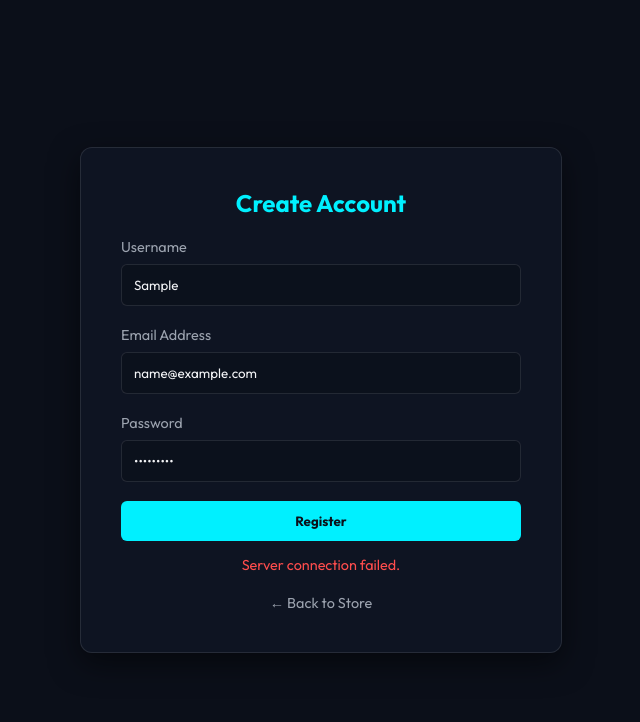
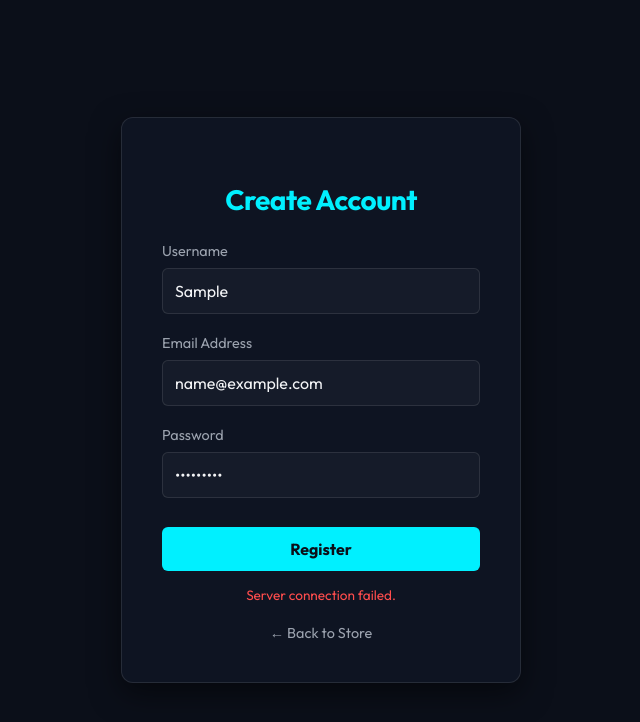
Before and after one commit to Focus476/Nexus-store, a website: page register.html in a window 1280 px wide. Both pictures are taken after typing "Sample", "name@example.com", "Sample123" into the empty fields and a click on the button "Register". Shown: the whole page, without its empty margins (319-959 px from the left). Drawn offline with Linux system fonts and the light colour scheme; no server answers.

Commit message:
Add files via upload

```diff
--- a/register.html
+++ b/register.html
@@ -3,7 +3,7 @@
 <head>
     <meta charset="UTF-8">
     <meta name="viewport" content="width=device-width, initial-scale=1.0">
-    <title>NEXUS // Register</title>
+    <title>Register // NEXUS</title>
     <link href="https://fonts.googleapis.com/css2?family=Outfit:wght@300;400;600;700&display=swap" rel="stylesheet">
     <style>
         :root {
@@ -15,6 +15,7 @@
             --text-muted: #9ca3af;
             --border-color: rgba(255, 255, 255, 0.1);
         }
+
         body {
             margin: 0;
             font-family: 'Outfit', sans-serif;
@@ -24,98 +25,152 @@
             justify-content: center;
             align-items: center;
             height: 100vh;
+            overflow: hidden;
         }
-        .form-card {
+
+        .login-card {
             background: var(--card-bg);
             border: 1px solid var(--border-color);
+            border-radius: 12px;
             padding: 40px;
-            border-radius: 12px;
             width: 100%;
             max-width: 400px;
+            box-sizing: border-box;
             backdrop-filter: blur(10px);
             box-shadow: 0 10px 30px rgba(0,0,0,0.5);
+            text-align: center;
         }
-        h2 { margin-top: 0; color: var(--accent-color); text-align: center; }
-        .input-group { margin-bottom: 20px; }
-        label { display: block; margin-bottom: 8px; color: var(--text-muted); font-size: 0.9rem; }
-        input {
+
+        .login-card h2 {
+            margin-bottom: 25px;
+            color: var(--accent-color);
+            font-size: 1.75rem;
+            letter-spacing: -0.5px;
+        }
+
+        .form-group {
+            margin-bottom: 20px;
+            text-align: left;
+        }
+
+        .form-group label {
+            display: block;
+            margin-bottom: 8px;
+            font-size: 0.9rem;
+            color: var(--text-muted);
+        }
+
+        .form-group input {
             width: 100%;
             padding: 12px;
-            background: rgba(11, 15, 25, 0.5);
+            border-radius: 6px;
+            background: rgba(255, 255, 255, 0.03);
             border: 1px solid var(--border-color);
-            border-radius: 6px;
             color: var(--text-main);
             font-family: 'Outfit', sans-serif;
             box-sizing: border-box;
+            font-size: 1rem;
+            outline: none;
+            transition: border-color 0.2s ease;
         }
-        input:focus { border-color: var(--accent-color); outline: none; box-shadow: 0 0 10px var(--accent-glow); }
+
+        .form-group input:focus {
+            border-color: var(--accent-color);
+            box-shadow: 0 0 10px var(--accent-glow);
+        }
+
         .submit-btn {
             width: 100%;
+            padding: 12px;
             background: var(--accent-color);
             color: var(--bg-color);
             border: none;
-            padding: 12px;
+            border-radius: 6px;
             font-weight: 700;
-            border-radius: 6px;
+            font-size: 1rem;
             cursor: pointer;
             font-family: 'Outfit', sans-serif;
-            transition: box-shadow 0.2s;
+            transition: box-shadow 0.2s ease;
+            margin-top: 10px;
         }
-        .submit-btn:hover { box-shadow: 0 0 15px var(--accent-glow); }
-        .message { margin-top: 15px; text-align: center; font-size: 0.9rem; }
-        .back-link { display: block; text-align: center; margin-top: 20px; color: var(--text-muted); text-decoration: none; font-size: 0.9rem; }
-        .back-link:hover { color: var(--accent-color); }
+
+        .submit-btn:hover {
+            box-shadow: 0 0 20px var(--accent-glow);
+        }
+
+        .error-msg {
+            color: #ff4d4d;
+            font-size: 0.85rem;
+            margin-top: 15px;
+            display: none;
+        }
+
+        .back-link {
+            display: block;
+            margin-top: 20px;
+            color: var(--text-muted);
+            text-decoration: none;
+            font-size: 0.9rem;
+            transition: color 0.2s ease;
+        }
+
+        .back-link:hover {
+            color: var(--accent-color);
+        }
     </style>
 </head>
 <body>
-    <div class="form-card">
+
+    <div class="login-card">
         <h2>Create Account</h2>
-        <form id="registerForm">
-            <div class="input-group">
+        <form id="register-form">
+            <div class="form-group">
                 <label>Username</label>
-                <input type="text" id="username" required>
+                <input type="text" id="username" required placeholder="johndoe">
             </div>
-            <div class="input-group">
+            <div class="form-group">
                 <label>Email Address</label>
-                <input type="email" id="email" required>
+                <input type="email" id="email" required placeholder="name@example.com">
             </div>
-            <div class="input-group">
+            <div class="form-group">
                 <label>Password</label>
-                <input type="password" id="password" required>
+                <input type="password" id="password" required placeholder="••••••••">
             </div>
             <button type="submit" class="submit-btn">Register</button>
+            <div id="error-message" class="error-msg">Server connection failed.</div>
         </form>
-        <div class="message" id="responseMessage"></div>
         <a href="index.html" class="back-link">&larr; Back to Store</a>
     </div>
 
     <script>
-        document.getElementById('registerForm').addEventListener('submit', async (e) => {
+        document.getElementById('register-form').addEventListener('submit', async (e) => {
             e.preventDefault();
             const username = document.getElementById('username').value;
             const email = document.getElementById('email').value;
             const password = document.getElementById('password').value;
-            const msgBox = document.getElementById('responseMessage');
+            const errorDiv = document.getElementById('error-message');
+
+            errorDiv.style.display = 'none';
 
             try {
                 const response = await fetch('https://nexus-store-2qph.onrender.com/api/register', {
                     method: 'POST',
                     headers: { 'Content-Type': 'application/json' },
-                    body: JSON.stringify({ username, email, password })
+                    body: JSON.stringify({ username, email, password }),
+                    credentials: 'include'
                 });
 
-                const resultText = await response.text();
+                const data = await response.json();
+
                 if (response.ok) {
-                    msgBox.style.color = 'var(--accent-color)';
-                    msgBox.textContent = resultText;
-                    setTimeout(() => window.location.href = 'login.html', 1500);
+                    window.location.href = 'login.html';
                 } else {
-                    msgBox.style.color = '#ff4d4d';
-                    msgBox.textContent = resultText;
+                    errorDiv.textContent = data.message || 'Registration failed.';
+                    errorDiv.style.display = 'block';
                 }
             } catch (err) {
-                msgBox.style.color = '#ff4d4d';
-                msgBox.textContent = 'Server connection failed.';
+                errorDiv.textContent = 'Server connection failed.';
+                errorDiv.style.display = 'block';
             }
         });
     </script>
```
Also changed, not shown: login.html (+88 -34 lines).
